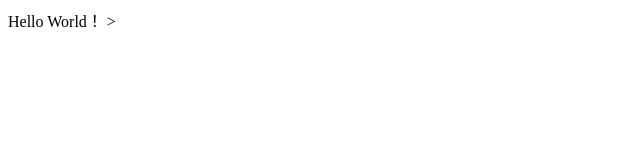
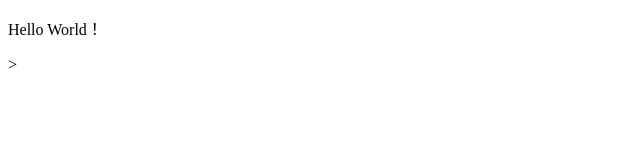
Before and after one commit to haiiro-aiu/rennsyuu, a plain HTML site: page index.html in a window 1280 px wide. Shown: the whole page, without its empty margins (0-640 px from the left). Drawn offline with Linux system fonts and the light colour scheme.

Commit message:
Update index.html

```diff
--- a/index.html
+++ b/index.html
@@ -5,6 +5,6 @@
 </head>
 
 <body>
-    Hello World！
+    <p>Hello World！<p>
 </body>>
 </html>
```
